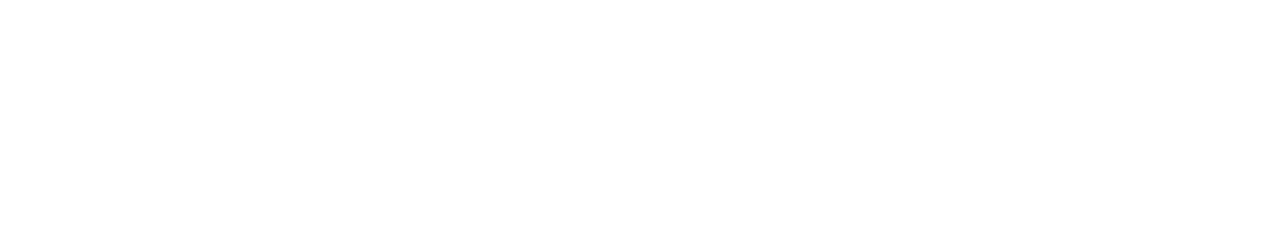
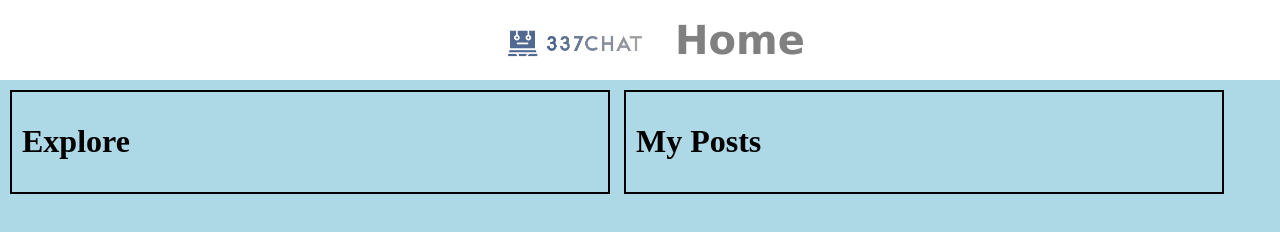
Before and after one commit to Musa1242/337Chat, a plain HTML site: page public_html/app/home.html in a window 1280 px wide. Drawn offline with Linux system fonts and the light colour scheme.

Commit message:
mock home landing page, changes made for login

```diff
--- a/public_html/app/home.html
+++ b/public_html/app/home.html
@@ -0,0 +1,22 @@
+<!DOCTYPE html>
+<html>
+    <head lang="en">
+        <meta charset="utf-8"/>
+        <title>337chat</title>
+        <link id="cssFile" rel="stylesheet" type="text/css" href="../style.css">
+    </head>
+    <body id="homeBody">
+        <div id="homeTitleArea">
+            <img src="../337Chat_logo_nobackground.png" alt="337chat Logo" id="searchLogo">
+            <div id="searchTitle">Home</div>
+        </div>
+        <div id="mainHomeContent">
+            <div id="exploreSection">
+                <h1>Explore</h1>
+            </div>
+            <div id="myPostsSection">
+                <h1>My Posts</h1>
+            </div>
+        </div>
+    </body>
+</html>
--- a/public_html/style.css
+++ b/public_html/style.css
@@ -1,4 +1,13 @@
 #searchTitleArea {
+    height: 10vh;
+    min-height: 51px;
+    display: flex;
+    align-items: center;
+    justify-content: center;
+    overflow: hidden;
+}
+
+#homeTitleArea {
     height: 10vh;
     min-height: 51px;
     display: flex;
@@ -30,6 +39,13 @@
     overflow-x:auto;
 }
 
+#homeBody {
+    margin: 0px;
+    background-color:white;
+    overflow-y: hidden;
+    overflow-x:auto;
+}
+
 #searchInnerBody {
     height: 90vh;
     display: block;
@@ -46,6 +62,33 @@
     text-align: center;
     height: 10%;
     min-height: 50px;
+}
+
+#mainHomeContent {
+    background-color:lightblue;
+    height: 90vh;
+    display: block;
+    position: relative;
+    margin-bottom: 0px;
+    overflow-y: hidden;
+}
+
+#exploreSection {
+    display: inline-block;
+    border: 2px solid black;
+    width: 45%;
+    margin-top: 10px;
+    margin-left: 10px;
+    padding: 10px;
+}
+
+#myPostsSection {
+    display: inline-block;
+    border: 2px solid black;
+    width: 45%;
+    margin-top: 10px;
+    margin-left:10px;
+    padding: 10px;
 }
 
 #searchBox {
```
Also changed, not shown: public_html/index.html (+1 -1 lines), public_html/script.js (+4 -4 lines), server.js (+11 -6 lines).
